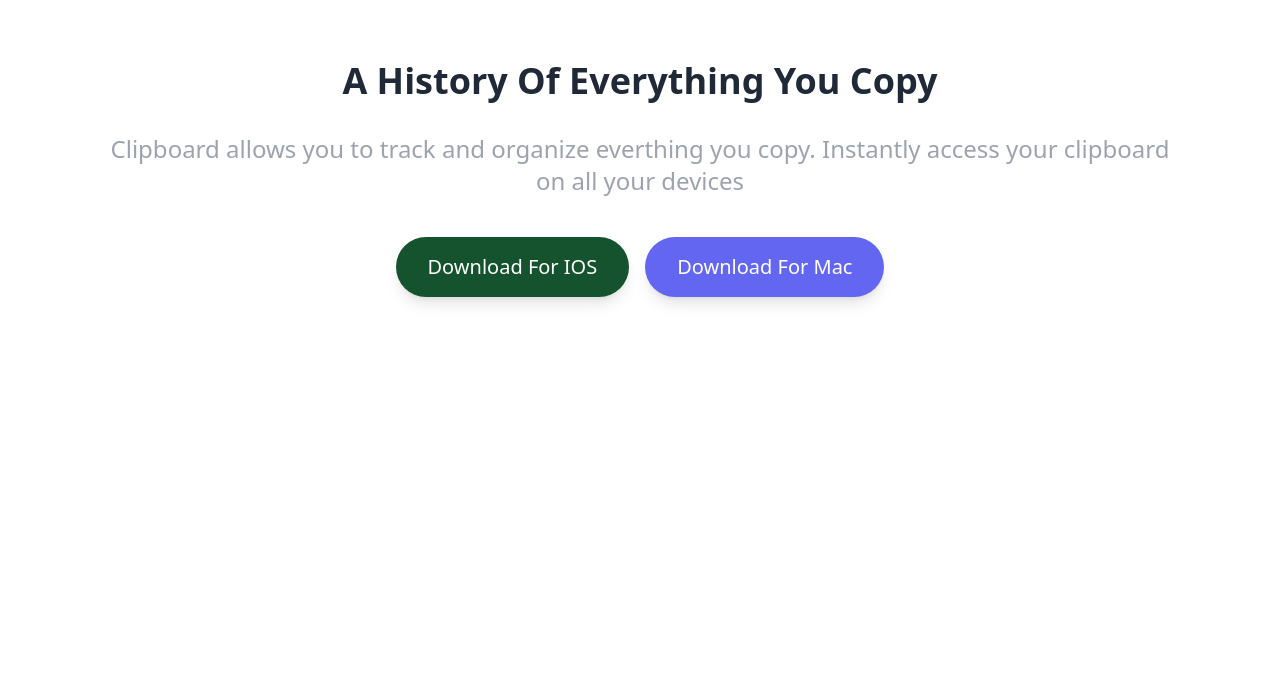
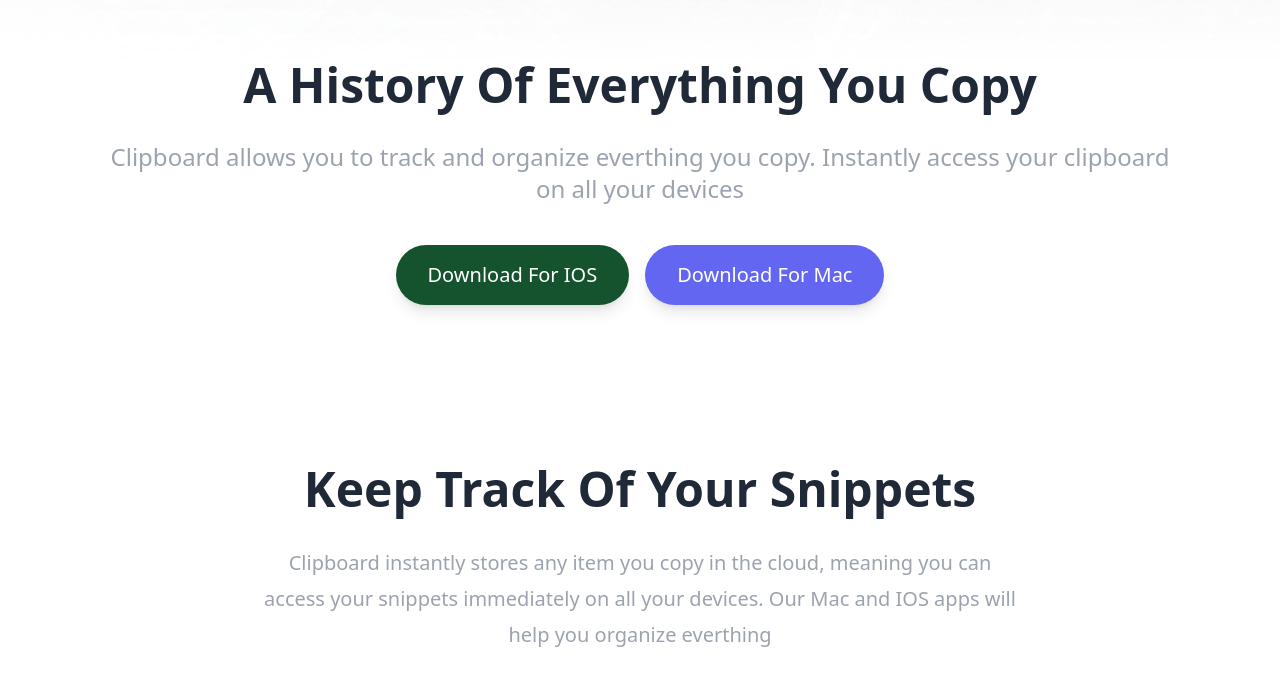
Before and after one commit to TaiwoOluwaseyi/Clipboard-Page, a plain HTML site: page index.html in a window 1280 px wide. Shown: the part 256-942 px from the top of the page. Before the commit the page ends 800 px from the top, so only its background shows below. Drawn offline with nearby package versions, Linux system fonts and the light colour scheme; a web font is replaced by a local one.

Commit message:
another commit

```diff
--- a/index.html
+++ b/index.html
@@ -8,6 +8,7 @@
       href="https://fonts.googleapis.com/css2?family=Bai+Jamjuree:wght@400;600&display=swap"
       rel="stylesheet"
     />
+    <link rel="stylesheet" href="./style.css">
     <script src="https://cdn.tailwindcss.com"></script>
     <title>Clipboard Landing Page</title>
   </head>
@@ -17,7 +18,7 @@
       <div class="max-w-6xl mx-auto text-center mb-40 px-10 pt-16">
         <img src="./images/logo.svg" alt="" class="mx-auto my-16" />
 
-        <h3 class="mb-8 text-4xl font-bold text-gray-800">
+        <h3 class="mb-8 text-4xl font-bold text-gray-800 md:text-5xl">
           A History Of Everything You Copy
         </h3>
 
@@ -34,5 +35,14 @@
         </div>
       </div>
     </section>
+
+    <!-- Snippets section -->
+    <section id="snippets">
+      <div class="max-w-6xl mx-auto text-center my-20 px-10">
+         <h3 class="mb-8 text-4xl font-bold text-gray-800 md:text-5xl">Keep Track Of Your Snippets</h3>
+         <p class="max-w-3xl mx-auto mb-24 text-xl text-center text-gray-400 leading-9">Clipboard instantly stores any item you copy in the cloud, meaning you can access your snippets immediately on all your devices. Our Mac and IOS apps will help you organize everthing</p>
+      </div>
+
+    </section>
   </body>
 </html>
--- /dev/null
+++ b/style.css
@@ -0,0 +1,12 @@
+body {
+  background-image: url(./images/bg-header-desktop.png);
+  background-repeat: no-repeat;
+  background-size: contain;
+}
+
+
+@media(max-width: 576px) {
+  body {
+   background-image: url(./images/bg-header-mobile.png);
+  }
+}
```
